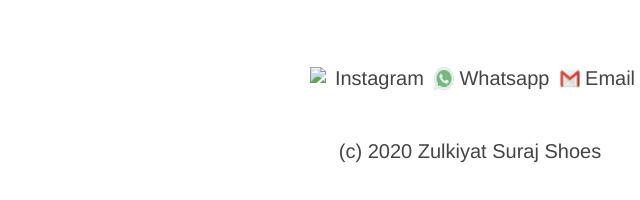
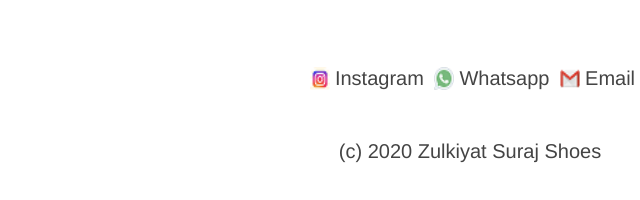
Before and after one commit to abdulbakisurajtest/Zulkiyat-Suraj, a plain HTML site: page index.html in a window 1280 px wide. Shown: the part 680-880 px from the top of the page, 170-810 px from the left. Drawn offline with Linux system fonts and the light colour scheme.

Commit message:
Update index.html
Fixed the instagram logo

```diff
--- a/index.html
+++ b/index.html
@@ -174,7 +174,7 @@
 			</div>
 			<div class="socials" id="contact">
 				<ul>
-					<li class="social-item"><img src="facebook.png"><a href="https://www.instagram.com/z.o.s.a_"> Instagram</a></li>
+					<li class="social-item"><img src="instagram.png"><a href="https://www.instagram.com/z.o.s.a_"> Instagram</a></li>
 					<li class="social-item"><img src="whatsapp.png"><a href="https://api.whatsapp.com/send?phone=+2348085828740"> Whatsapp</a></li>
 					<li class="social-item"><img src="gmail.png"><a href="https://www.gmail.com"> Email</a></li>
 				</ul>
```
